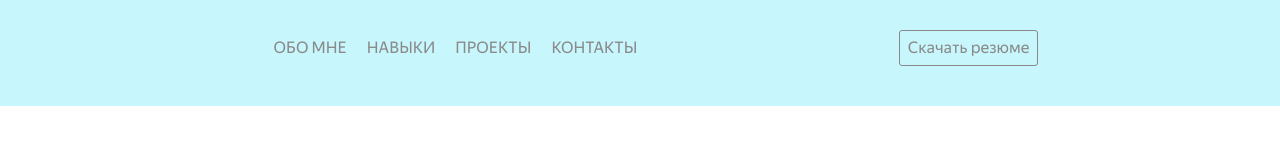
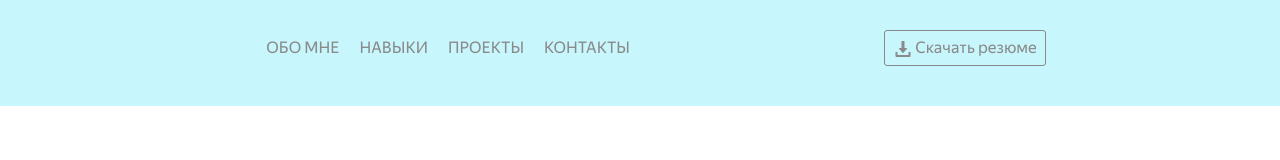
Before and after one commit to ksenksenni/my-portfolio, a plain HTML site: page index.html in a window 1280 px wide. Shown: the top 160 px of the page. Drawn offline with nearby package versions, Linux system fonts and the light colour scheme.

Commit message:
fix download btn
добавила иконку в кнопку, настроила скачивание, добавила файл для скачивания

```diff
--- a/index.html
+++ b/index.html
@@ -32,7 +32,9 @@
             </ul>
         </nav>
 
-        <button type="button" class="header__button button">Скачать резюме</button>
+        <a href="resume.pdf" download="" target="_blank">
+            <button type="button" class="header__button button">Скачать резюме</button>
+        </a>
         </div>
 
 
--- a/style.css
+++ b/style.css
@@ -64,6 +64,22 @@
 
     .menu-link:hover {
         color: #ffffff;
+    }
+
+    .header__button {
+        padding-left: 30px;
+        position: relative;
+    }
+
+    .header__button::before {
+        content: "";
+        position: absolute;
+        top: 10px;
+        left: 10px;
+        width: 16px;
+        height: 16px;
+        background-image: url(img/download.png);
+        background-repeat: no-repeat;
     }
 
     .noshown {
```
Also changed, not shown: img/download.png (added), 1 other file.
